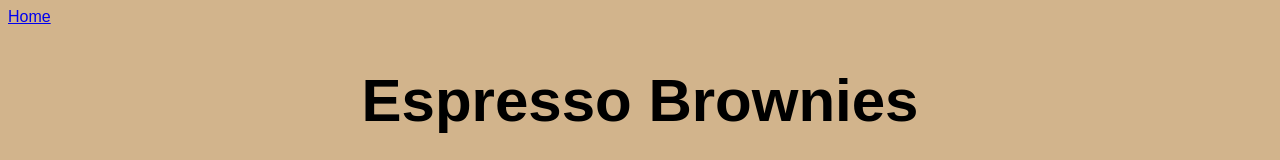
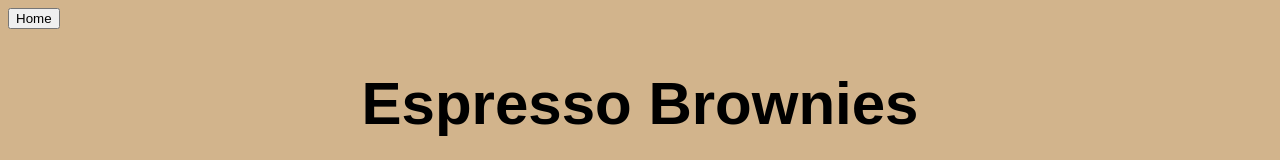
Before and after one commit to BeeJoseph/odin-recipes, a plain HTML site: page recipes/espressobrownies/espressobrownies.html in a window 1280 px wide. Shown: the top 160 px of the page. Drawn offline with Linux system fonts and the light colour scheme.

Commit message:
Add a button look to the Home link for each html file and fix their links

```diff
--- a/recipes/espressobrownies/espressobrownies.html
+++ b/recipes/espressobrownies/espressobrownies.html
@@ -8,7 +8,7 @@
     </head>
 
     <body>
-        <a href="../index.html">Home</a>
+        <a href="../../index.html"><button>Home</button></a>
         <h1>Espresso Brownies</h1>
         <img src="https://cambreabakes.com/wp-content/uploads/2022/08/espresso-brownies-3-1024x1536.jpg" alt="Dark brown fudgy brownies with a flaky crust" height="460" width="360">
         <h3>Description</h3>
```
Also changed, not shown: recipes/haitianpate/haitianpate.html (+1 -1 lines).
